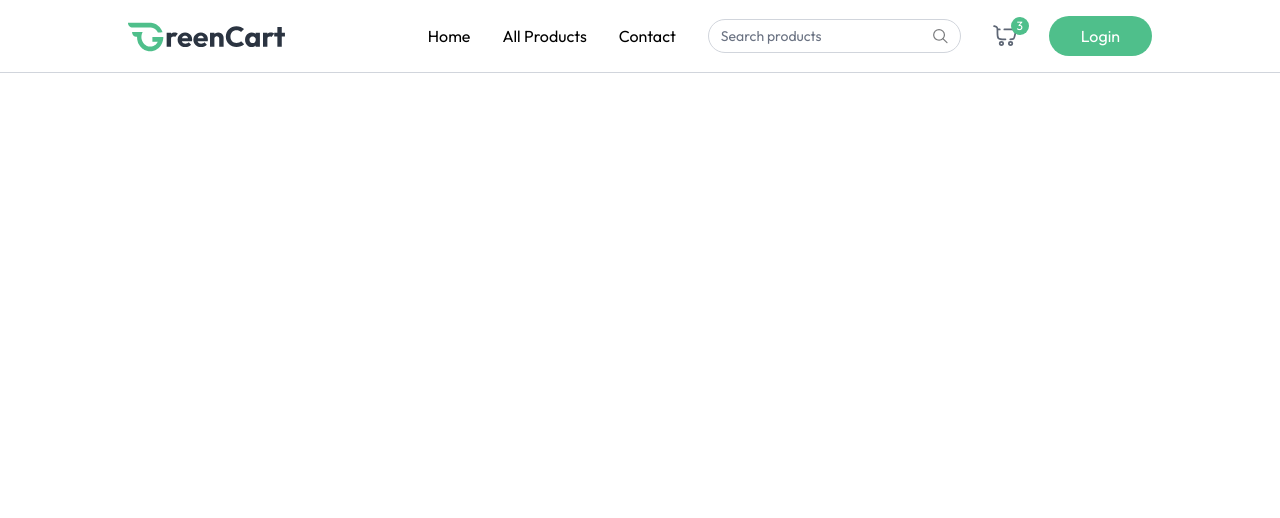
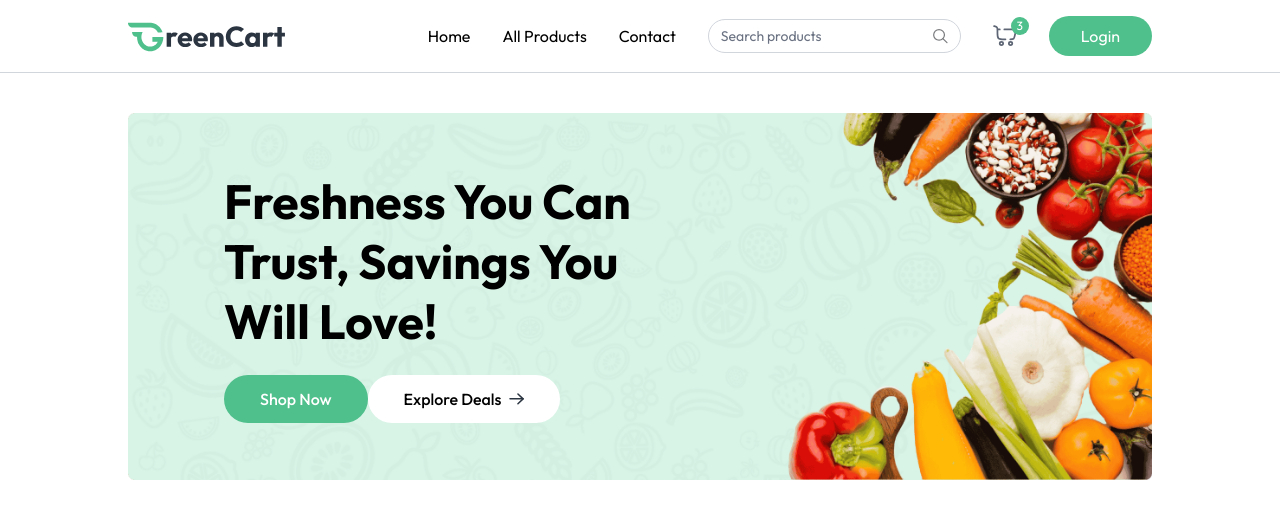
Before and after one commit to NSujjwal2003/InstaGrocery, a React (Vite) app in the folder client/: page / in a window 1280 px wide. Shown: the top 518 px of the page. Built offline with nearby package versions, Linux system fonts and the light colour scheme.

Commit message:
home banner made

```diff
--- a/client/src/App.jsx
+++ b/client/src/App.jsx
@@ -1,9 +1,21 @@
-import React from 'react'
+import React, { use } from 'react'
 import Navbar from './components/Navbar'
+import { Routes, Route, useLocation } from 'react-router-dom'
+import Home from './pages/Home'
+
+
 const App = () => {
+  const isSellerPath = useLocation().pathname.includes("seller");
+
   return (
     <div>
-      <Navbar />
+      {isSellerPath? null : <Navbar />}
+
+      <div className={`${isSellerPath ? "" : 'px-6 md:px-16 lg:px-24 xl:px-32'}`}>
+        <Routes>
+          <Route path="/" element={<Home />} />
+        </Routes>
+      </div>
     </div>
   )
 }
--- /dev/null
+++ b/client/src/components/MainBanner.jsx
@@ -0,0 +1,49 @@
+import React from 'react';
+import { Link } from 'react-router-dom';
+import { assets } from '../assets/assets';
+
+const MainBanner = () => {
+    return(
+        <div className='relative'>
+            <img src={assets.main_banner_bg} alt="banner" className="w-full hidden md:block" />
+            <img src={assets.main_banner_bg_sm} alt="banner" className="w-full md:hidden" />
+
+            <div className='absolute inset-0 flex flex-col items-center md:items-start justify-end md:justify-center pb-24 md:pb-0 px-4 md:pl-18 lg:pl-24'>
+                <h1 className='text-3xl md:text-4xl lg:text-5xl font-bold text-center md:text-left max-w-72 md:max-w-80 lg:max-w-105 leading-tight lg:leading-15'>
+                    Freshness You Can Trust, Savings You Will Love!
+                </h1>
+
+                {/* Buttons */}
+                <div className='flex flex-center mt-6 font-medium'>
+                    {/* Mobile Button */}
+                    <Link
+                        to="/products"
+                        className='group flex items-center gap-2 px-7 md:px-9 py-3 bg-primary hover:bg-primary-dull transition text text-white rounded-full cursor-pointer'
+                    >
+                        Shop Now
+                        <img
+                            className='md:hidden transition group-focus:translate-x-1'
+                            src={assets.white_arrow_icon}
+                            alt="arrow"
+                        />
+                    </Link>
+
+                    {/* Desktop Button */}
+                    <Link
+                        to="/products"
+                        className='group hidden md:flex items-center gap-2 px-9 py-3 cursor-pointer text-black bg-white hover:bg-gray-100 transition rounded-full'
+                    >
+                        Explore Deals
+                        <img
+                            className='transition group-hover:translate-x-1'
+                            src={assets.black_arrow_icon}
+                            alt="arrow"
+                        />
+                    </Link>
+                </div>
+            </div>
+        </div>
+    )
+}
+
+export default MainBanner;
--- /dev/null
+++ b/client/src/pages/Home.jsx
@@ -0,0 +1,12 @@
+import React from 'react'
+import MainBanner from '../components/MainBanner'
+
+const Home = () => {
+  return (
+    <div className='mt-10'>
+      <MainBanner/>
+    </div>
+  )
+}
+
+export default Home
```
